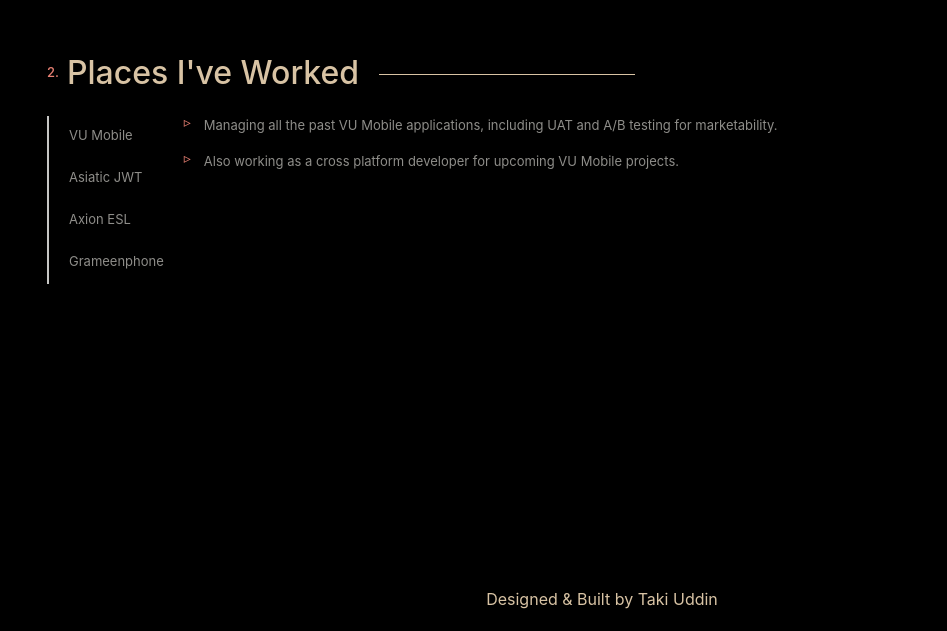
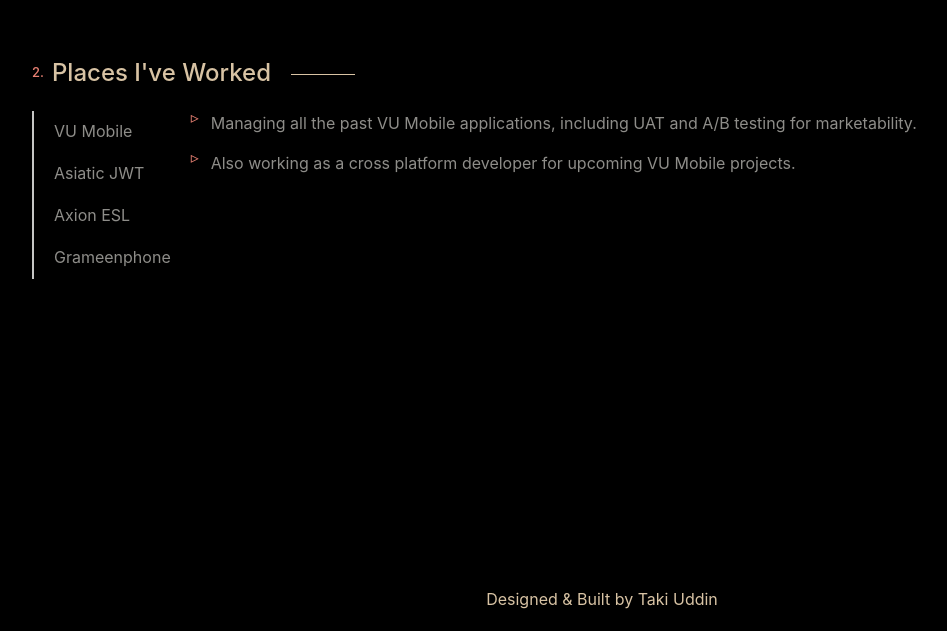
Before and after one commit to takiuddin93/takiuddin93.github.io, an Angular app: page / in a window 1280 px wide. Shown: the part 1833-2464 px from the top of the page, without its empty margins (38-985 px from the left). Built offline with nearby package versions, Linux system fonts and the light colour scheme.

Commit message:
experience modified

```diff
--- a/src/experience/experience.component.css
+++ b/src/experience/experience.component.css
@@ -5,13 +5,14 @@
   align-items: center;
   width: 100%;
   white-space: nowrap;
+  font-size: 24px;
 }
 
 .experience-text::after {
   content: "";
   display: block;
   height: 1px;
-  width: 256px;
+  width: 64px;
   background-color: #D8C3A4;
   position: relative;
   top: 2px;
@@ -47,7 +48,7 @@
   text-align: left;
   white-space: nowrap;
   font-family: "SF Mono", "Fira Code", "Fira Mono", "Roboto Mono", "Lucida Console", Monaco, monospace;
-  font-size: 13px;
+  font-size: 16px;
   color: #8E8D89;
   text-decoration: none;
   padding: 0px 20px 2px;
@@ -56,7 +57,7 @@
 }
 
 .workplace:hover {
-  border-left: 3px solid #E88073;
+  border-left: 4px solid #E88073;
   color: #E88073;
 }
 
@@ -82,7 +83,7 @@
   text-align: left;
   white-space: nowrap;
   font-family: "SF Mono", "Fira Code", "Fira Mono", "Roboto Mono", "Lucida Console", Monaco, monospace;
-  font-size: 13px;
+  font-size: 16px;
   color: #8E8D89;
   text-decoration: none;
   padding: 0px 20px 2px;
@@ -103,7 +104,7 @@
   position: absolute;
   left: 0px;
   color: #E88073;
-  font-size: 14px;
+  font-size: 16px;
   line-height: 12px;
 }
 
--- a/src/experience/experience.component.html
+++ b/src/experience/experience.component.html
@@ -2,10 +2,8 @@
 <section>
   <div id="experience" class="container d-flex vh-100 align-items-center">
     <div class="row text-left">
-      <div class="col-lg-12 mx-auto">
       <h2 class="my-1 experience-text mb-4" style="color: #D8C3A4;"><span style="font-size: small; color: #E88073; padding-right: 8px;">2.</span>Places I've Worked</h2>
-        <div class="experience mt-8">
-          <div id="workplace">
+      <div id="col-lg-4 col-md-4 workplace">
         <ul class="workplace-list">
           <li id="vumobile" >
             <button
@@ -45,7 +43,7 @@
           </li>
         </ul>
       </div>
-          <div id="workdescription">
+      <div id="col-lg-8 col-md-8 workdescription">
         <ul class="workdescription-list">
           <li class="workdescription" *ngIf="ids === 'vumobile'">
             <div>
@@ -77,6 +75,4 @@
       </div>
     </div>
   </div>
-    </div>
-  </div>
 </section>
--- a/src/experience/experience.component.ts
+++ b/src/experience/experience.component.ts
@@ -20,25 +20,25 @@
   workplaceChange(ids: any){
     this.ids = ids;
     if(ids == "vumobile"){
-      this.vumobile = "3px solid #E88073";
+      this.vumobile = "4px solid #E88073";
       this.asiaticjwt = "2px solid #C6C6C4";
       this.axionesl = "2px solid #C6C6C4";
       this.grameenphone = "2px solid #C6C6C4";
     } else if(ids == "asiaticjwt"){
       this.vumobile = "2px solid #C6C6C4";
-      this.asiaticjwt = "3px solid #E88073";
+      this.asiaticjwt = "4px solid #E88073";
       this.axionesl = "2px solid #C6C6C4";
       this.grameenphone = "2px solid #C6C6C4";
     } else if(ids == "axionesl"){
       this.vumobile = "2px solid #C6C6C4";
       this.asiaticjwt = "2px solid #C6C6C4";
-      this.axionesl = "3px solid #E88073";
+      this.axionesl = "4px solid #E88073";
       this.grameenphone = "2px solid #C6C6C4";
     } else if(ids == "grameenphone"){
       this.vumobile = "2px solid #C6C6C4";
       this.asiaticjwt = "2px solid #C6C6C4";
       this.axionesl = "2px solid #C6C6C4";
-      this.grameenphone = "3px solid #E88073";
+      this.grameenphone = "4px solid #E88073";
     }
 
   }
```
Lines whose indentation alone changed are shown as unchanged.
